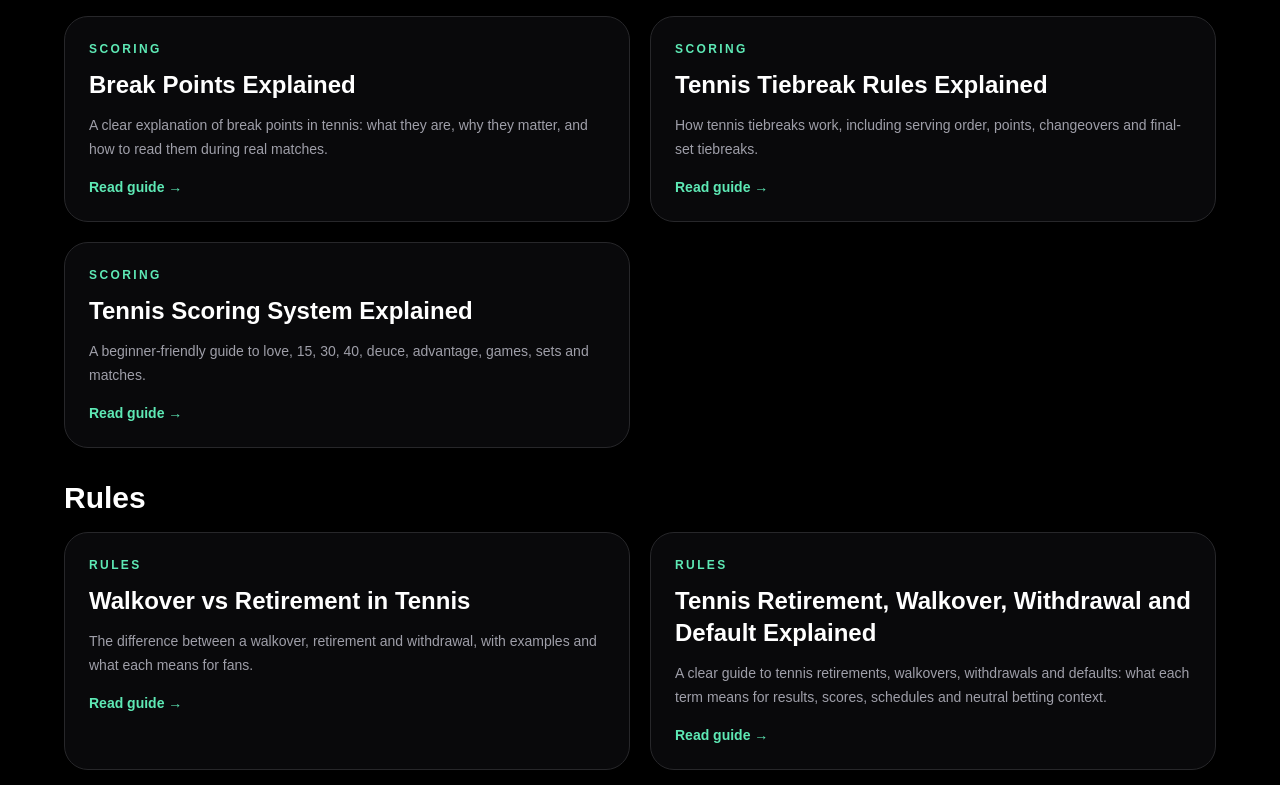
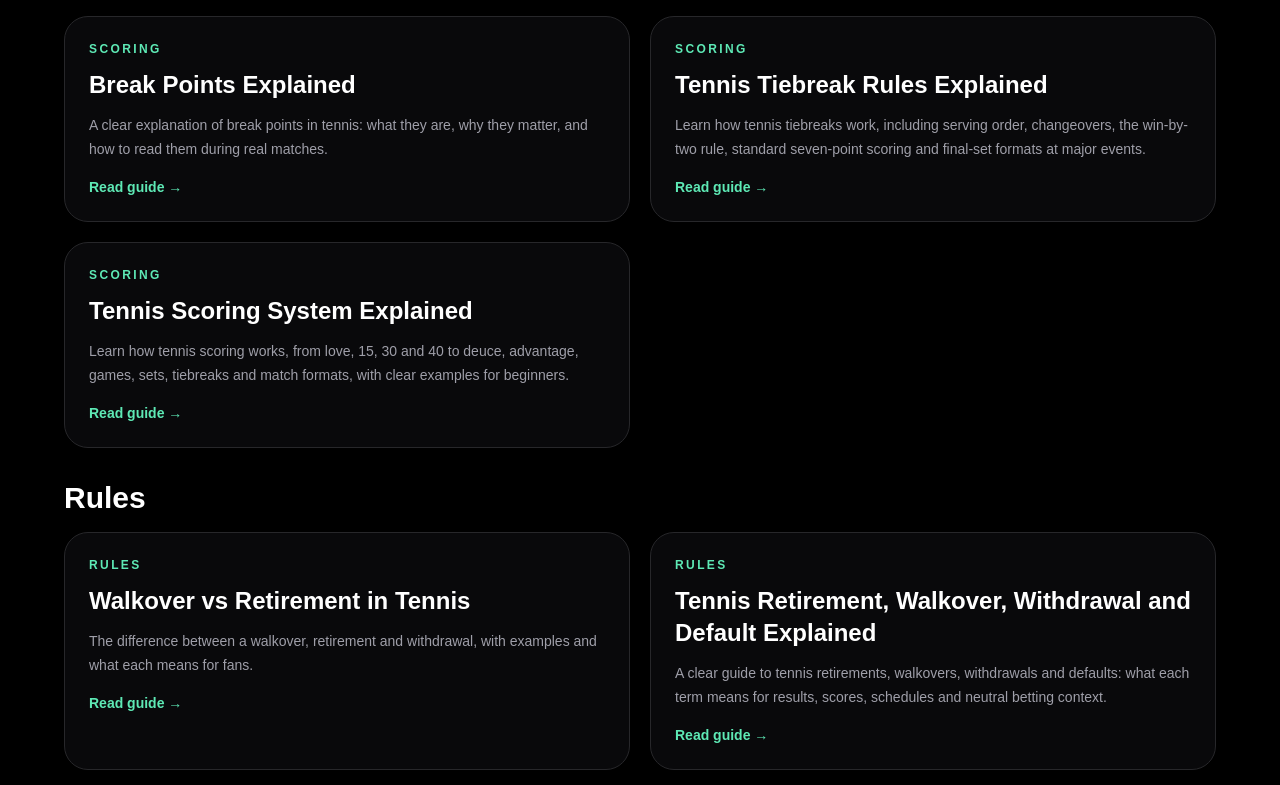
Before and after one commit to 8dqqd57hyh-rgb/watch-tennis-today, a Next.js app: page /guides in a window 1280 px wide. Shown: the part 1195-1980 px from the top of the page. Built offline with nearby package versions, Linux system fonts and the light colour scheme; no server answers.

Commit message:
Improve tennis guide descriptions

```diff
--- a/app/guides/articles.ts
+++ b/app/guides/articles.ts
@@ -74,7 +74,7 @@ export const guideArticles: GuideArticle[] = [
   {
     "slug": "tennis-tiebreak-rules",
     "title": "Tennis Tiebreak Rules Explained",
-    "description": "How tennis tiebreaks work, including serving order, points, changeovers and final-set tiebreaks.",
+    "description": "Learn how tennis tiebreaks work, including serving order, changeovers, the win-by-two rule, standard seven-point scoring and final-set formats at major events.",
     "category": "Scoring",
     "intro": "A tiebreak is the short scoring game used to decide a set when the score reaches 6-6 in most modern formats. Instead of playing regular games until someone breaks serve, players play points numbered 1, 2, 3 and so on. The usual set tiebreak is first to seven points, but the winner must lead by at least two.\n\nTiebreaks are easy to follow once you know three things: the target score, the serve order and the change-of-ends rhythm. This guide explains those details and shows why tiebreaks feel so different from normal games.",
     "sections": [
@@ -318,7 +318,7 @@ export const guideArticles: GuideArticle[] = [
   {
     "slug": "tennis-surfaces-explained",
     "title": "Tennis Surfaces Explained",
-    "description": "How clay, grass and hard courts change tennis tactics, movement, scheduling and match expectations.",
+    "description": "Learn how clay, grass and hard tennis courts affect ball speed, bounce, movement, tactics, player styles and match expectations across the professional tours.",
     "category": "Surfaces",
     "intro": "Tennis is unusual because the same sport changes dramatically depending on the court surface. Clay, grass and hard courts use the same scoring system, but they reward different movement, shot selection and patience. A player who looks untouchable on one surface can look much more vulnerable on another.\n\nUnderstanding surfaces helps fans read matches before the first ball. It explains why certain players dominate spring clay events, why grass seasons feel rushed and dangerous, and why hard courts produce many of the sport’s most balanced matchups.",
     "sections": [
@@ -375,7 +375,7 @@ export const guideArticles: GuideArticle[] = [
   {
     "slug": "tennis-scoring-system-explained",
     "title": "Tennis Scoring System Explained",
-    "description": "A beginner-friendly guide to love, 15, 30, 40, deuce, advantage, games, sets and matches.",
+    "description": "Learn how tennis scoring works, from love, 15, 30 and 40 to deuce, advantage, games, sets, tiebreaks and match formats, with clear examples for beginners.",
     "category": "Scoring",
     "intro": "Tennis scoring looks strange because it uses several layers at once. A player wins points to win a game, games to win a set, and sets to win the match. The words love, 15, 30 and 40 can make the sport feel harder than it is, but the structure is logical once you separate the scoreboard into those layers.\n\nThis guide explains the scoring system in match language, so a new fan can follow a live score without needing a rulebook beside the screen.",
     "sections": [
--- a/app/watch-tennis-in/[country]/page.tsx
+++ b/app/watch-tennis-in/[country]/page.tsx
@@ -68,7 +68,9 @@ export async function generateMetadata({
   const indexable = shouldIndexBroadcastCountry(broadcastCountry.slug);
   const enrichment = getCountryEnrichment({ slug: broadcastCountry.slug, name: broadcastCountry.country });
   const title = enrichment.seo.title || `Where to Watch Tennis in ${broadcastCountry.country} | Official ATP, WTA & Grand Slam TV`;
-  const description = enrichment.seo.description || `Official tennis broadcaster guide for ${broadcastCountry.country}: Grand Slam channels, ATP and WTA streaming options, source links and legal viewing checks.`;
+  const description = broadcastCountry.slug === "poland"
+    ? "Find where to watch tennis in Poland with legal broadcaster guidance for ATP, WTA and Grand Slam coverage, plus official schedule links and viewing checks."
+    : enrichment.seo.description || `Official tennis broadcaster guide for ${broadcastCountry.country}: Grand Slam channels, ATP and WTA streaming options, source links and legal viewing checks.`;
 
   return {
     title,
```
